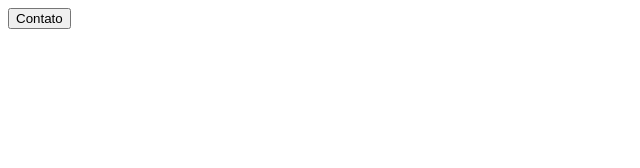
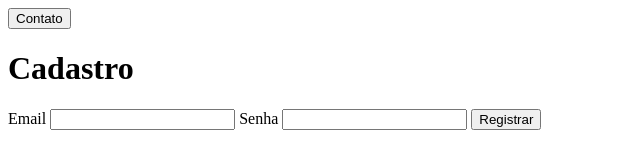
Before and after one commit to LiviaSobral/meu-projeto-semantico, a plain HTML site: page index.html in a window 1280 px wide. Shown: the whole page, without its empty margins (0-640 px from the left). Drawn offline with Linux system fonts and the light colour scheme.

Commit message:
Feat(index.html): adicionado cadastro de usuario

```diff
--- a/index.html
+++ b/index.html
@@ -11,6 +11,14 @@
 <body>
 
     <button>Contato</button>
+    <h1>Cadastro</h1>
+    <form action="">
+        <label for="email">Email</label>
+        <input type="text" id="email" name="email">
+        <label for="password">Senha</label>
+        <input type="password" name="password" id="password">
+        <button>Registrar</button>
+    </form>
 
 </body>
 
```
